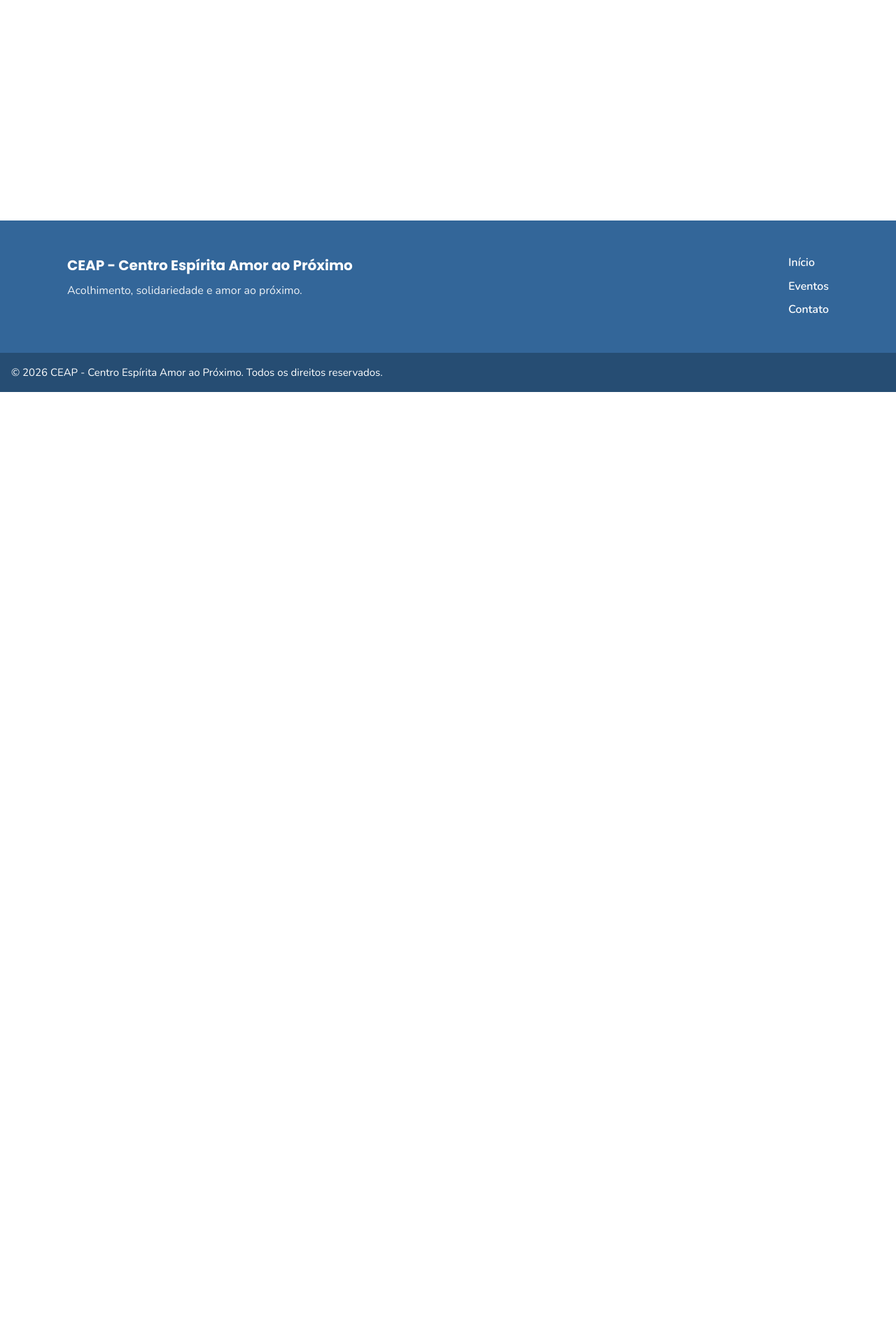
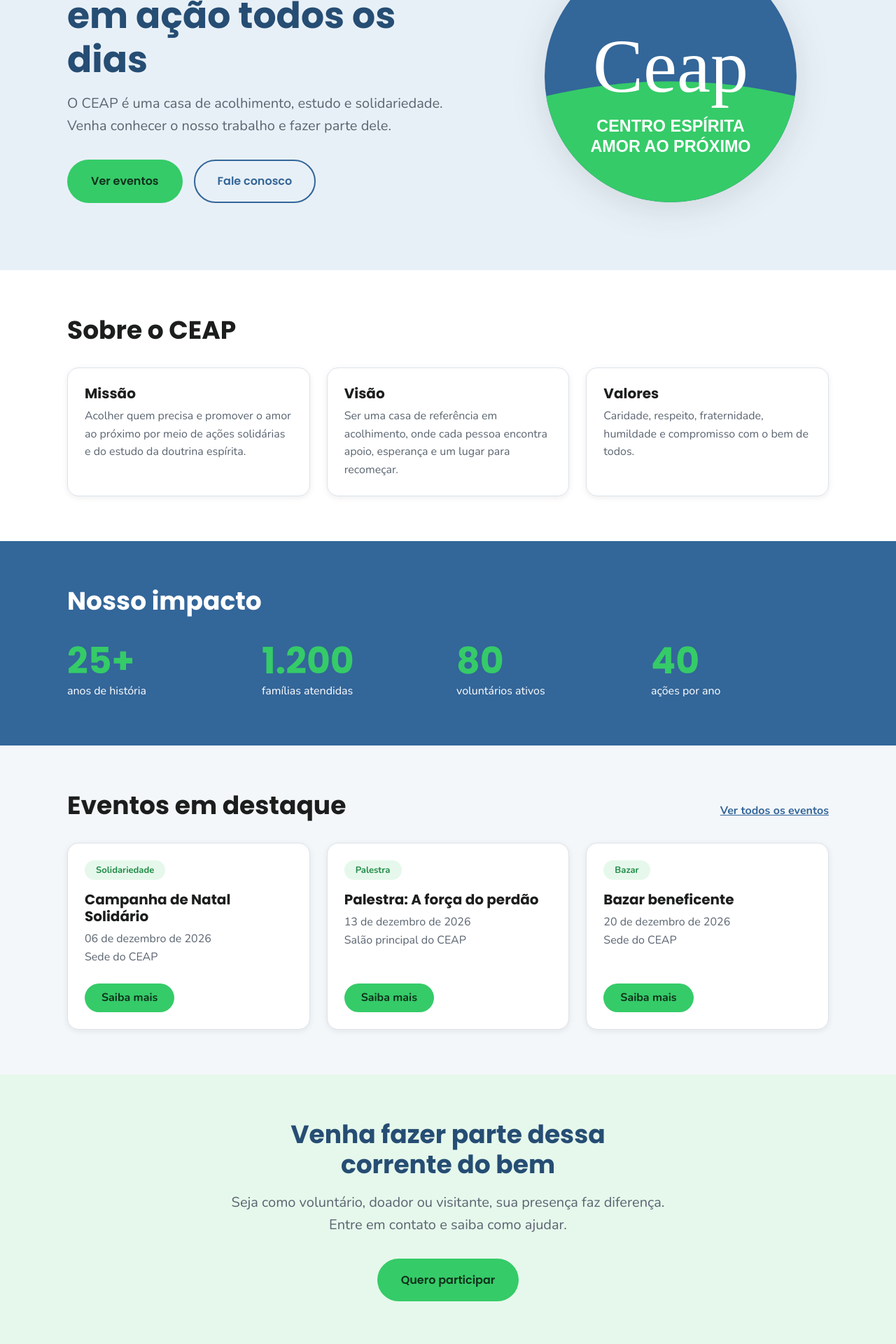
Before and after one commit to renatinshoww/ceap-site, a React (Vite) app: page / in a window 1280 px wide. Shown: the part 240-2160 px from the top of the page at 70% size. Before the commit the page ends 800 px from the top, so only its background shows below. Built offline with nearby package versions, Linux system fonts and the light colour scheme.

Commit message:
feat: cria página Início

```diff
--- a/src/pages/Home/Home.jsx
+++ b/src/pages/Home/Home.jsx
@@ -1,11 +1,152 @@
+import { Link } from 'react-router-dom'
+import Card from '../../components/Card/Card'
+import EventCard from '../../components/EventCard/EventCard'
+import logo from '../../assets/logo.svg'
 import styles from './Home.module.css'
+
+// TODO: textos e números abaixo são provisórios, confirmar com o CEAP antes da entrega.
+const SOBRE = [
+  {
+    titulo: 'Missão',
+    texto: 'Acolher quem precisa e promover o amor ao próximo por meio de ações solidárias e do estudo da doutrina espírita.',
+  },
+  {
+    titulo: 'Visão',
+    texto: 'Ser uma casa de referência em acolhimento, onde cada pessoa encontra apoio, esperança e um lugar para recomeçar.',
+  },
+  {
+    titulo: 'Valores',
+    texto: 'Caridade, respeito, fraternidade, humildade e compromisso com o bem de todos.',
+  },
+]
+
+const NUMEROS = [
+  { valor: '25+', rotulo: 'anos de história' },
+  { valor: '1.200', rotulo: 'famílias atendidas' },
+  { valor: '80', rotulo: 'voluntários ativos' },
+  { valor: '40', rotulo: 'ações por ano' },
+]
+
+// Quando o JSON de eventos (data/eventos.json) existir, trocar por um import e pegar os 3 primeiros.
+const EVENTOS_DESTAQUE = [
+  {
+    id: 1,
+    data: '2026-12-06',
+    titulo: 'Campanha de Natal Solidário',
+    local: 'Sede do CEAP',
+    categoria: 'Solidariedade',
+  },
+  {
+    id: 2,
+    data: '2026-12-13',
+    titulo: 'Palestra: A força do perdão',
+    local: 'Salão principal do CEAP',
+    categoria: 'Palestra',
+  },
+  {
+    id: 3,
+    data: '2026-12-20',
+    titulo: 'Bazar beneficente',
+    local: 'Sede do CEAP',
+    categoria: 'Bazar',
+  },
+]
 
 function Home() {
   return (
-    <section className={`container ${styles.pagina}`}>
-      <h1>Bem-vindo ao CEAP</h1>
-      <p>Em construção: hero, sobre a ONG, números de impacto e eventos em destaque.</p>
-    </section>
+    <>
+      <section className={styles.hero} aria-labelledby="hero-titulo">
+        <div className={`container ${styles.heroConteudo}`}>
+          <div className={styles.heroTexto}>
+            <h1 id="hero-titulo" className={styles.heroTitulo}>
+              Amor ao próximo, em ação todos os dias
+            </h1>
+            <p className={styles.heroLead}>
+              O CEAP é uma casa de acolhimento, estudo e solidariedade. Venha conhecer o nosso trabalho e fazer
+              parte dele.
+            </p>
+            <div className={styles.acoes}>
+              <Link to="/eventos" className={`${styles.botao} ${styles.botaoDestaque}`}>
+                Ver eventos
+              </Link>
+              <Link to="/contato" className={`${styles.botao} ${styles.botaoContorno}`}>
+                Fale conosco
+              </Link>
+            </div>
+          </div>
+          <img src={logo} alt="Logo do CEAP - Centro Espírita Amor ao Próximo" className={styles.heroLogo} />
+        </div>
+      </section>
+
+      <section className={styles.secao} aria-labelledby="sobre-titulo">
+        <div className="container">
+          <h2 id="sobre-titulo" className={styles.secaoTitulo}>
+            Sobre o CEAP
+          </h2>
+          <div className={styles.grade3}>
+            {SOBRE.map((item) => (
+              <Card key={item.titulo} titulo={item.titulo} texto={item.texto} />
+            ))}
+          </div>
+        </div>
+      </section>
+
+      <section className={styles.numeros} aria-labelledby="numeros-titulo">
+        <div className="container">
+          <h2 id="numeros-titulo" className={`${styles.secaoTitulo} ${styles.tituloInvertido}`}>
+            Nosso impacto
+          </h2>
+          <dl className={styles.listaNumeros}>
+            {NUMEROS.map((n) => (
+              <div key={n.rotulo} className={styles.numero}>
+                <dt className={styles.numeroRotulo}>{n.rotulo}</dt>
+                <dd className={styles.numeroValor}>{n.valor}</dd>
+              </div>
+            ))}
+          </dl>
+        </div>
+      </section>
+
+      <section className={`${styles.secao} ${styles.secaoAlt}`} aria-labelledby="eventos-titulo">
+        <div className="container">
+          <div className={styles.cabecalhoEventos}>
+            <h2 id="eventos-titulo" className={styles.secaoTitulo}>
+              Eventos em destaque
+            </h2>
+            <Link to="/eventos" className={styles.linkTodos}>
+              Ver todos os eventos
+            </Link>
+          </div>
+          <div className={styles.grade3}>
+            {EVENTOS_DESTAQUE.map((evento) => (
+              <EventCard
+                key={evento.id}
+                data={evento.data}
+                titulo={evento.titulo}
+                local={evento.local}
+                categoria={evento.categoria}
+                link="/eventos"
+              />
+            ))}
+          </div>
+        </div>
+      </section>
+
+      <section className={styles.chamada} aria-labelledby="chamada-titulo">
+        <div className={`container ${styles.chamadaConteudo}`}>
+          <h2 id="chamada-titulo" className={styles.chamadaTitulo}>
+            Venha fazer parte dessa corrente do bem
+          </h2>
+          <p className={styles.chamadaTexto}>
+            Seja como voluntário, doador ou visitante, sua presença faz diferença. Entre em contato e saiba como
+            ajudar.
+          </p>
+          <Link to="/contato" className={`${styles.botao} ${styles.botaoDestaque}`}>
+            Quero participar
+          </Link>
+        </div>
+      </section>
+    </>
   )
 }
 
--- a/src/pages/Home/Home.module.css
+++ b/src/pages/Home/Home.module.css
@@ -1,3 +1,191 @@
-.pagina {
-  padding-block: var(--espaco-6);
+/* ---------- Botões (links estilizados) ---------- */
+.botao {
+  display: inline-flex;
+  align-items: center;
+  justify-content: center;
+  padding: var(--espaco-3) var(--espaco-5);
+  border: 2px solid transparent;
+  border-radius: var(--raio-pilula);
+  font-family: var(--fonte-titulo);
+  font-weight: var(--peso-medio);
+  text-decoration: none;
+  transition: background var(--transicao), color var(--transicao);
 }
+
+.botaoDestaque {
+  background: var(--cor-destaque);
+  color: var(--cor-texto-sobre-destaque);
+}
+
+.botaoDestaque:hover {
+  background: var(--cor-destaque-hover);
+}
+
+.botaoContorno {
+  border-color: var(--cor-primaria);
+  color: var(--cor-primaria);
+}
+
+.botaoContorno:hover {
+  background: var(--cor-primaria);
+  color: var(--cor-texto-invertido);
+}
+
+/* ---------- Hero ---------- */
+.hero {
+  background: var(--cor-primaria-clara);
+  padding-block: var(--espaco-7);
+}
+
+.heroConteudo {
+  display: grid;
+  grid-template-columns: 1fr;
+  gap: var(--espaco-6);
+  align-items: center;
+}
+
+.heroTitulo {
+  color: var(--cor-primaria-escura);
+  max-width: 16ch;
+}
+
+.heroLead {
+  max-width: 48ch;
+  font-size: var(--texto-lg);
+  color: var(--cor-texto-secundario);
+}
+
+.acoes {
+  display: flex;
+  flex-wrap: wrap;
+  gap: var(--espaco-3);
+  margin-top: var(--espaco-5);
+}
+
+.heroLogo {
+  width: min(280px, 70%);
+  height: auto;
+  margin-inline: auto;
+  filter: drop-shadow(var(--sombra-lg));
+}
+
+/* ---------- Seções ---------- */
+.secao {
+  padding-block: var(--espaco-7);
+}
+
+.secaoAlt {
+  background: var(--cor-fundo-alt);
+}
+
+.secaoTitulo {
+  margin-bottom: var(--espaco-5);
+}
+
+.grade3 {
+  display: grid;
+  grid-template-columns: 1fr;
+  gap: var(--espaco-4);
+}
+
+/* ---------- Números de impacto ---------- */
+.numeros {
+  padding-block: var(--espaco-7);
+  background: var(--cor-primaria);
+  color: var(--cor-texto-invertido);
+}
+
+.tituloInvertido {
+  color: var(--cor-texto-invertido);
+}
+
+.listaNumeros {
+  display: grid;
+  grid-template-columns: repeat(2, 1fr);
+  gap: var(--espaco-5) var(--espaco-4);
+  margin: 0;
+}
+
+.numero {
+  display: flex;
+  flex-direction: column-reverse; /* número em cima, rótulo embaixo; no HTML o rótulo vem primeiro (dt) */
+}
+
+.numeroValor {
+  margin: 0;
+  font-family: var(--fonte-titulo);
+  font-size: var(--texto-3xl);
+  font-weight: var(--peso-forte);
+  line-height: var(--altura-linha-titulo);
+  color: var(--cor-secundaria);
+}
+
+.numeroRotulo {
+  font-size: var(--texto-base);
+}
+
+/* ---------- Eventos ---------- */
+.cabecalhoEventos {
+  display: flex;
+  flex-wrap: wrap;
+  align-items: baseline;
+  justify-content: space-between;
+  gap: var(--espaco-2) var(--espaco-4);
+  margin-bottom: var(--espaco-5);
+}
+
+.cabecalhoEventos .secaoTitulo {
+  margin-bottom: 0;
+}
+
+.linkTodos {
+  font-weight: var(--peso-forte);
+}
+
+/* ---------- Chamada final ---------- */
+.chamada {
+  padding-block: var(--espaco-7);
+  background: var(--cor-secundaria-clara);
+}
+
+.chamadaConteudo {
+  display: flex;
+  flex-direction: column;
+  align-items: center;
+  text-align: center;
+}
+
+.chamadaTitulo {
+  max-width: 24ch;
+  color: var(--cor-primaria-escura);
+}
+
+.chamadaTexto {
+  max-width: 52ch;
+  margin-bottom: var(--espaco-5);
+  color: var(--cor-texto-secundario);
+  font-size: var(--texto-lg);
+}
+
+/* ---------- Telas maiores ---------- */
+@media (min-width: 768px) {
+  .hero {
+    padding-block: calc(var(--espaco-7) * 1.5);
+  }
+
+  .heroConteudo {
+    grid-template-columns: 1.3fr 1fr;
+  }
+
+  .heroLogo {
+    width: min(360px, 100%);
+  }
+
+  .grade3 {
+    grid-template-columns: repeat(3, 1fr);
+  }
+
+  .listaNumeros {
+    grid-template-columns: repeat(4, 1fr);
+  }
+}
```
